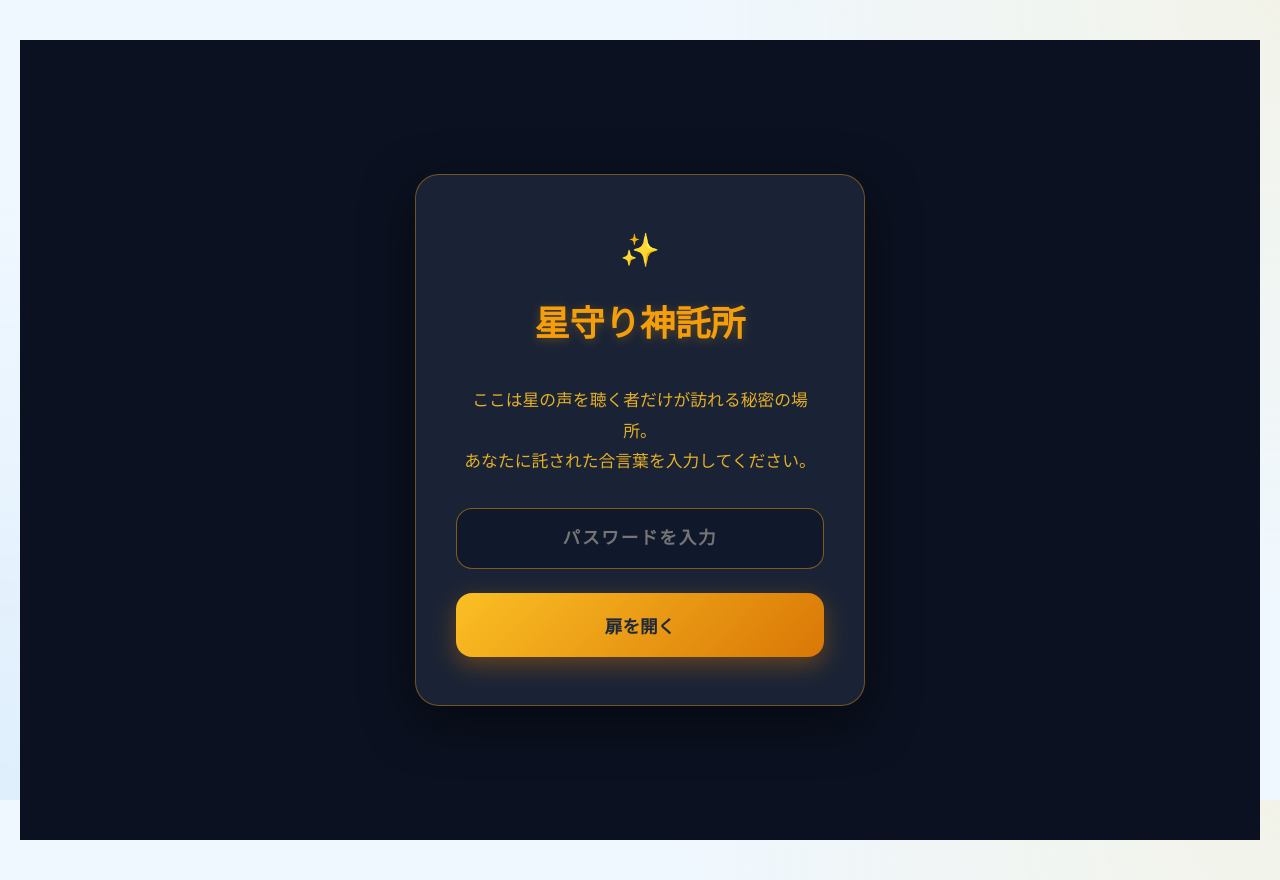
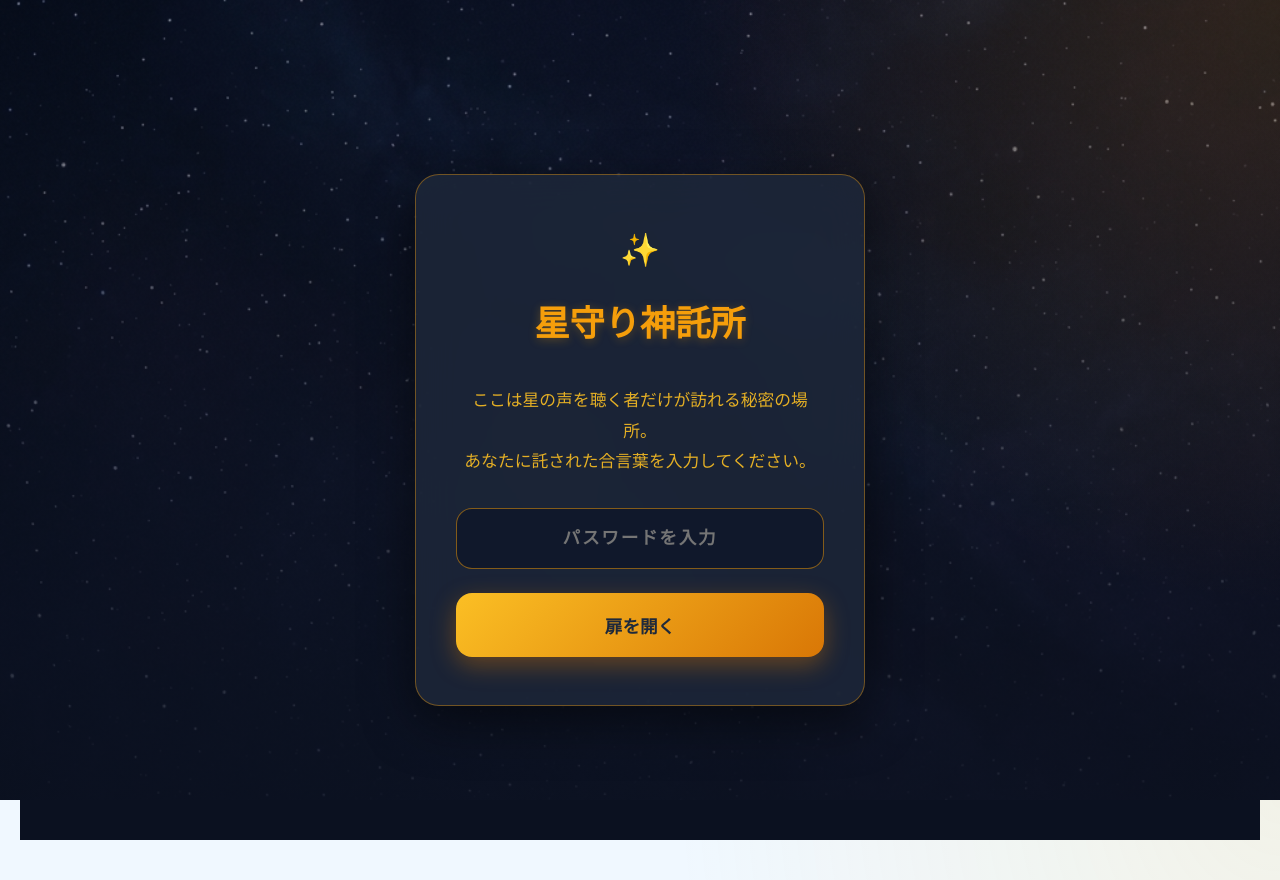
Before and after one commit to naotoada/hoshimori-web, a Next.js app: page /oracle in a window 1280 px wide. Built offline with nearby package versions, Linux system fonts and the light colour scheme.

Commit message:
feat: add beautiful deep space background to oracle page

```diff
--- a/src/app/oracle/page.module.css
+++ b/src/app/oracle/page.module.css
@@ -1,6 +1,6 @@
 .container {
   min-height: 100vh;
-  background-color: #0B1120; /* Deep Navy Background */
+  background-color: #0B1120; /* Deep Navy Background Fallback */
   color: #FEF3C7; /* Soft yellow text */
   display: flex;
   flex-direction: column;
@@ -16,8 +16,13 @@
   inset: 0;
   pointer-events: none;
   z-index: 0;
-  background-image: radial-gradient(circle at 100% 0%, rgba(245, 158, 11, 0.15) 0%, transparent 40%),
-                    radial-gradient(circle at 0% 100%, rgba(30, 58, 138, 0.3) 0%, transparent 40%);
+  background-image:
+    radial-gradient(circle at 100% 0%, rgba(245, 158, 11, 0.15) 0%, transparent 40%),
+    linear-gradient(to bottom, rgba(11, 17, 32, 0.5), rgba(11, 17, 32, 0.9)),
+    url('/images/calm_space_bg.png');
+  background-size: cover, cover, cover;
+  background-position: center, center, center;
+  background-attachment: fixed;
 }
 
 .content {
--- a/src/app/oracle/page.tsx
+++ b/src/app/oracle/page.tsx
@@ -72,6 +72,7 @@ export default function OraclePage() {
   if (!isAuthenticated) {
     return (
       <div className={styles.loginContainer}>
+        <div className={styles.bgEffects} />
         <div className={styles.loginCard}>
           <div className={styles.header}>
             <span style={{ fontSize: '2rem', display: 'inline-block', marginBottom: '1rem', animation: 'pulse 2s infinite' }}>✨</span>
```
Also changed, not shown: public/images/calm_space_bg.png (added).
